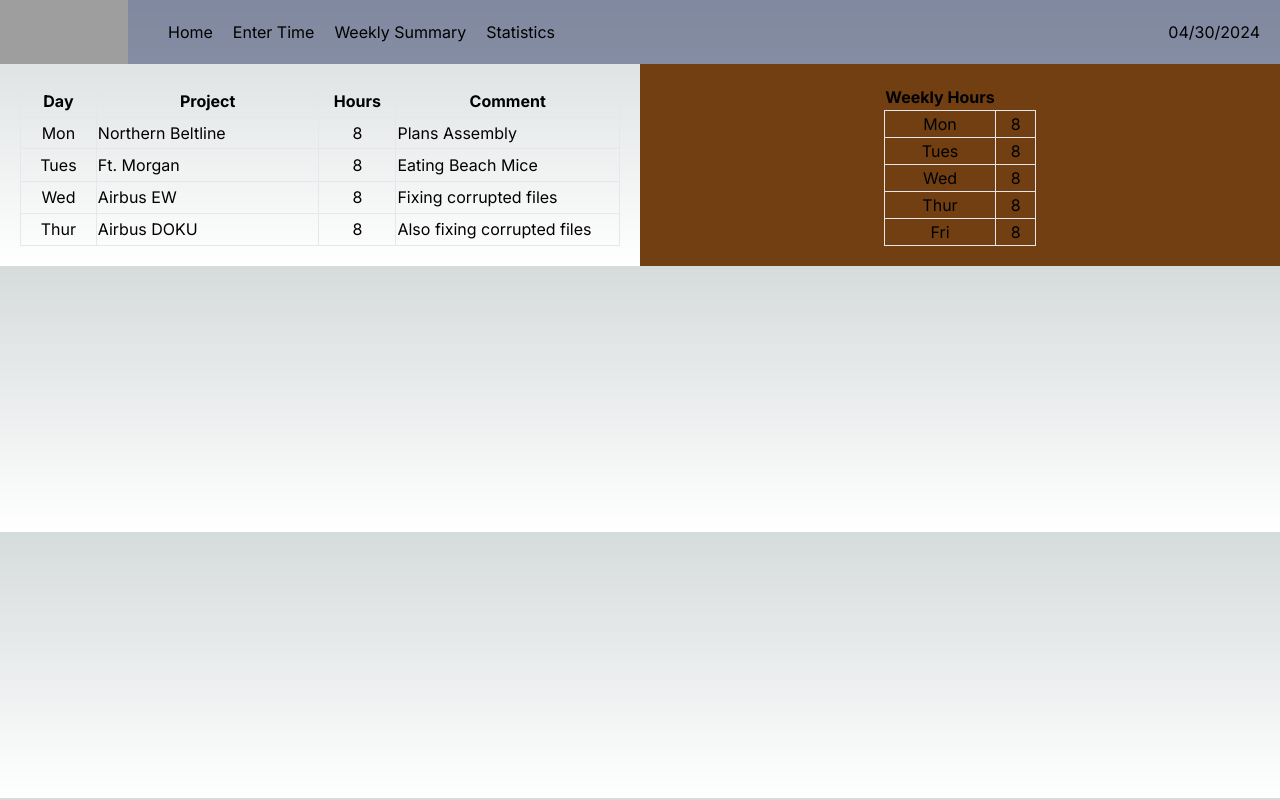
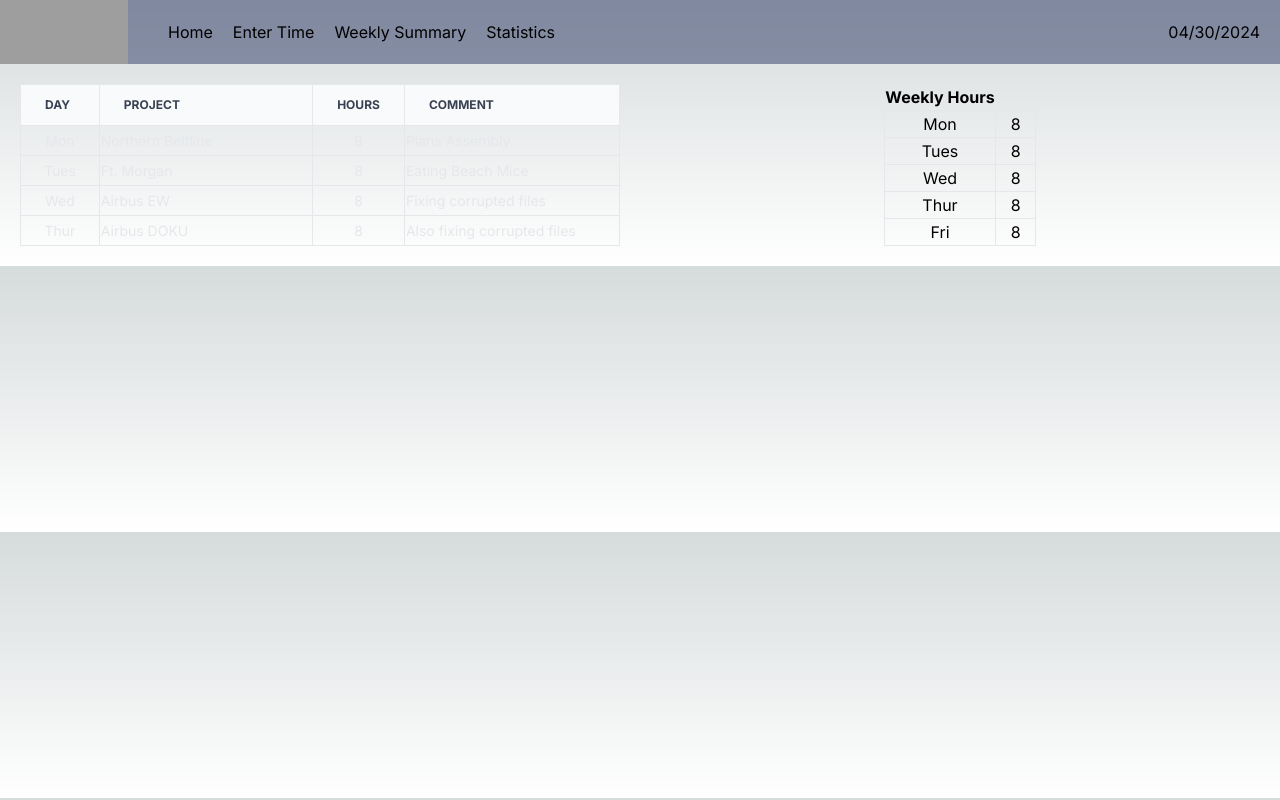
Before and after one commit to agray5287/timesheet, a Next.js app: page / in a window 1280 px wide. Built offline with nearby package versions, Linux system fonts and the light colour scheme; grey boxes are pictures that could not be loaded.

Commit message:
Prettier table

```diff
--- a/src/components/pages/HomePage.js
+++ b/src/components/pages/HomePage.js
@@ -1,14 +1,15 @@
 export function HomePage() {
   return (
     <div class="grid grid-cols-2">
-      <div class="flex justify-center p-5">
-        <table class="">
-          <tr class="">
-            <th class="border w-20">Day</th>
-            <th class="border w-60">Project</th>
-            <th class="border w-20">Hours</th>
-            <th class="border w-60">Comment</th>
-          </tr>
+      <div class="flex justify-center p-5 overflow-x-auto">
+        <table class="table-auto w-full text-sm text-left text-gray-200" id="mainTable">
+          <thead class="text-xs text-gray-700 uppercase bg-gray-50">
+            <th class="border w-20 px-6 py-3 cursor-pointer" onclick="sortTable(0, 'mainTable')">Day</th>
+            <th class="border w-60 px-6 py-3 cursor-pointer" onclick="sortTable(1, 'mainTable')">Project</th>
+            <th class="border w-20 px-6 py-3 cursor-pointer" onclick="sortTable(2, 'mainTable')">Hours</th>
+            <th class="border w-60 px-6 py-3 cursor-pointer" onclick="sortTable(3, 'mainTable')">Comment</th>
+          </thead>
+          <tbody class="">
           <tr class="">
             <td class="border text-center">Mon</td>
             <td class="border">Northern Beltline</td>
@@ -33,9 +34,10 @@ export function HomePage() {
             <td class="border text-center">8</td>
             <td class="border">Also fixing corrupted files</td>
           </tr>
+          </tbody>
         </table>
       </div>
-      <div class="bg-yellow-900 flex justify-center p-5">
+      <div class=" flex justify-center p-5">
         <table>
           <tr>
             <th class="col-span-2 text-center">Weekly Hours</th>
```
